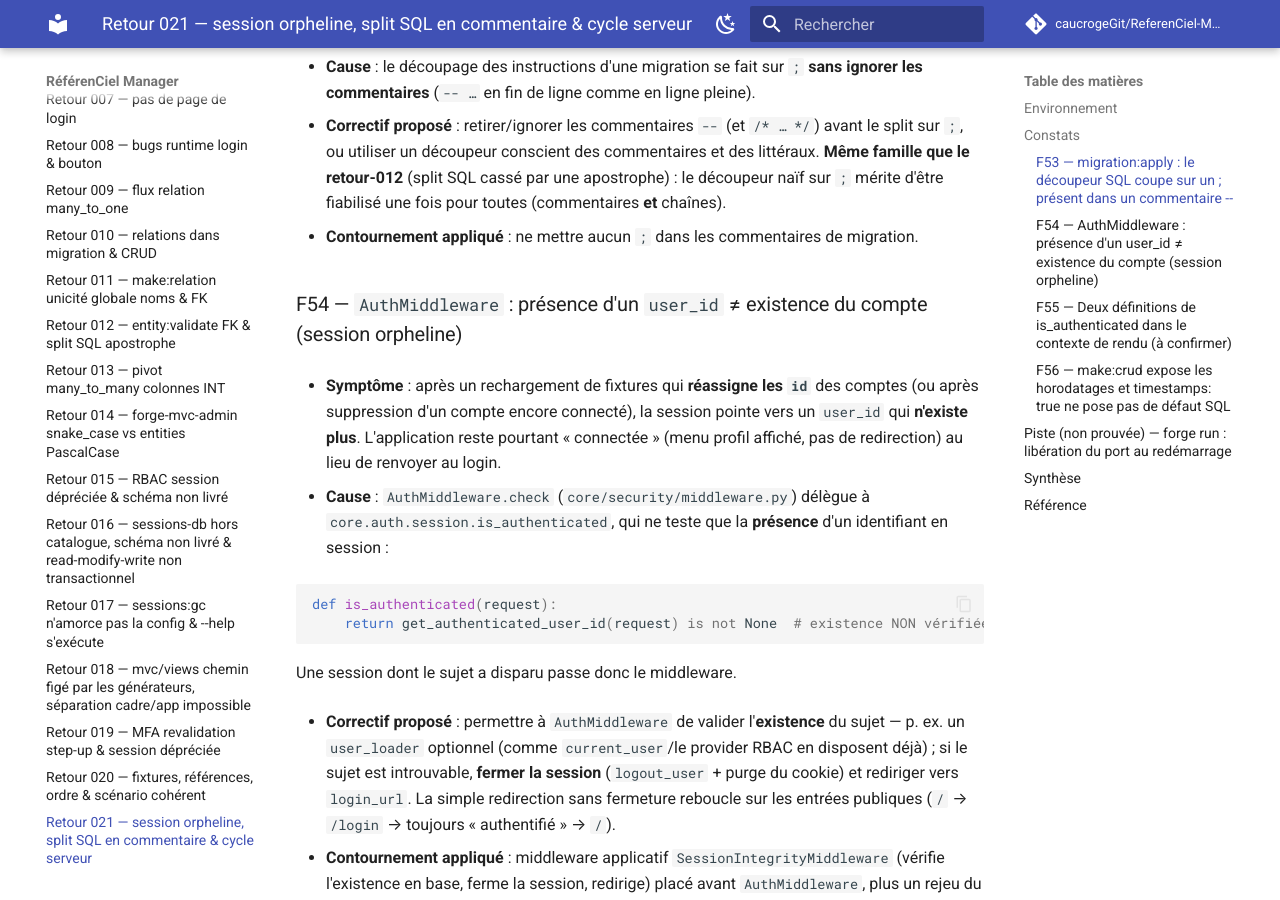
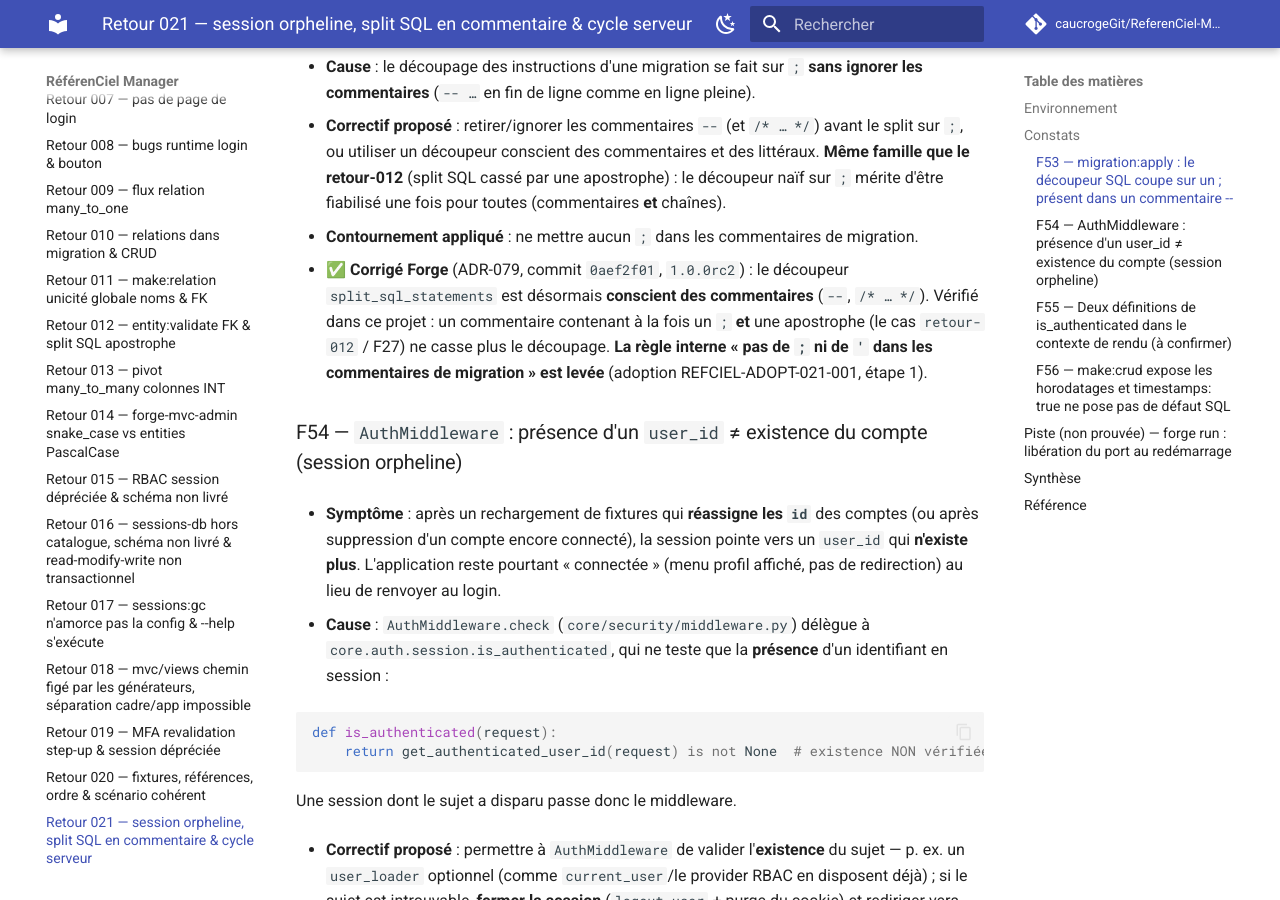
Before and after one commit to caucrogeGit/ReferenCiel-Manager, an MkDocs documentation site: the page built from docs/banc-essai/retour-021-authmiddleware-session-orpheline-et-split-sql-commentaire.md, in a window 1280 px wide and 900 px high, scrolled down 956 px. Built offline with MkDocs 1.6.1 and Material for MkDocs 9.7.7, drawn with Linux system fonts in a browser that asks for light colours; comment, search, counter and statistics services are not loaded; some of the changed text lies outside the part shown.

Commit message:
chore(forge): montée 0aef2f01 (1.0.0rc2) + adoption retour-021 étape 1 (F53)
Montée du monorepo Forge sur 0aef2f01 (ADR-079/080/081), qui livre les
correctifs du retour terrain 021. tools/forge-upgrade.sh réinstalle
désormais LES 10 paquets forge-mvc-* au même sha (coeur + entités + opt-ins
actifs + testing) au lieu de 3 : mélanger les shas entre coeur et opt-ins
laissait par ex. forge-mvc-rbac (provider Jinja F55) à la traîne. Les pins
des opt-ins actifs (rbac, mfa, admin, files, fixtures, sessions-db, mariadb)
sont ajoutés dans requirements.txt (ADR-061 / optins/registry.py).

F53 (ADR-079) : le découpeur SQL est conscient des commentaires — vérifié
(un ; et une apostrophe en commentaire ne cassent plus le split). La règle
interne « pas de ; ni de ' en commentaire de migration » est levée.

make check vert (project:check conforme, entity:validate 0 erreur).
F54/F55/F56 : adoption applicative dans les étapes suivantes.

Co-Authored-By: Claude Opus 4.8 (1M context) <noreply@anthropic.com>

```diff
--- a/docs/banc-essai/retour-021-authmiddleware-session-orpheline-et-split-sql-commentaire.md
+++ b/docs/banc-essai/retour-021-authmiddleware-session-orpheline-et-split-sql-commentaire.md
@@ -40,6 +40,12 @@ confirmer ; la dernière section est une **piste** (non prouvée) sur `forge run
   toutes (commentaires **et** chaînes).
 
 - **Contournement appliqué** : ne mettre aucun `;` dans les commentaires de migration.
+- **✅ Corrigé Forge** (ADR-079, commit `0aef2f01`, `1.0.0rc2`) : le découpeur
+  `split_sql_statements` est désormais **conscient des commentaires** (`--`, `/* … */`).
+  Vérifié dans ce projet : un commentaire contenant à la fois un `;` **et** une
+  apostrophe (le cas `retour-012` / F27) ne casse plus le découpage. **La règle
+  interne « pas de `;` ni de `'` dans les commentaires de migration » est levée**
+  (adoption REFCIEL-ADOPT-021-001, étape 1).
 
 ### F54 — `AuthMiddleware` : présence d'un `user_id` ≠ existence du compte (session orpheline)
 
@@ -135,7 +141,7 @@ Deux pistes tout de même, à vérifier côté framework :
 
 | Réf | Sujet | Gravité | État |
 |---|---|---|---|
-| F53 | Split SQL coupe sur `;` en commentaire | moyen | reproductible, contourné |
+| F53 | Split SQL coupe sur `;` en commentaire | moyen | ✅ corrigé Forge (ADR-079, `0aef2f01`) |
 | F54 | Session orpheline non invalidée | moyen | reproductible, contourné |
 | F55 | `is_authenticated` à deux sources | faible | à confirmer |
 | F56 | `make:crud` expose les horodatages ; pas de défaut SQL | moyen | reproductible, contourné |
--- a/requirements-dev.txt
+++ b/requirements-dev.txt
@@ -14,4 +14,4 @@ bandit>=1.7
 # Infrastructure de test partagée Forge (ADR-041) : FakeRequest + plugin pytest.
 # Épinglée au MÊME commit que forge-mvc (voir requirements.txt) pour garantir la
 # compatibilité de version. Outil de développement — jamais importé à l'exécution.
-forge-mvc-testing @ git+https://github.com/caucrogeGit/Forge.git@38501db6f7e1e5503a2673351963d130790815b1#subdirectory=packages/forge-mvc-testing
+forge-mvc-testing @ git+https://github.com/caucrogeGit/Forge.git@0aef2f0122f55c9e34b4f21927016b8f84f4bfc1#subdirectory=packages/forge-mvc-testing
```
Also changed, not shown: requirements.txt (+18 -10 lines), 1 other file.
